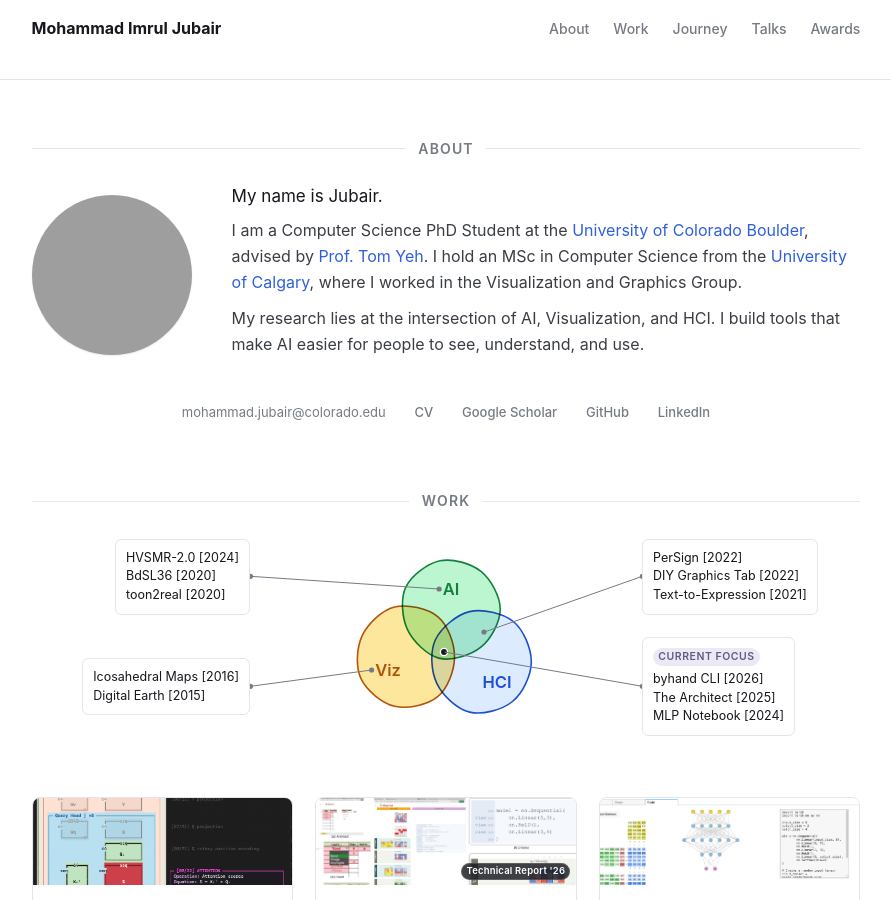
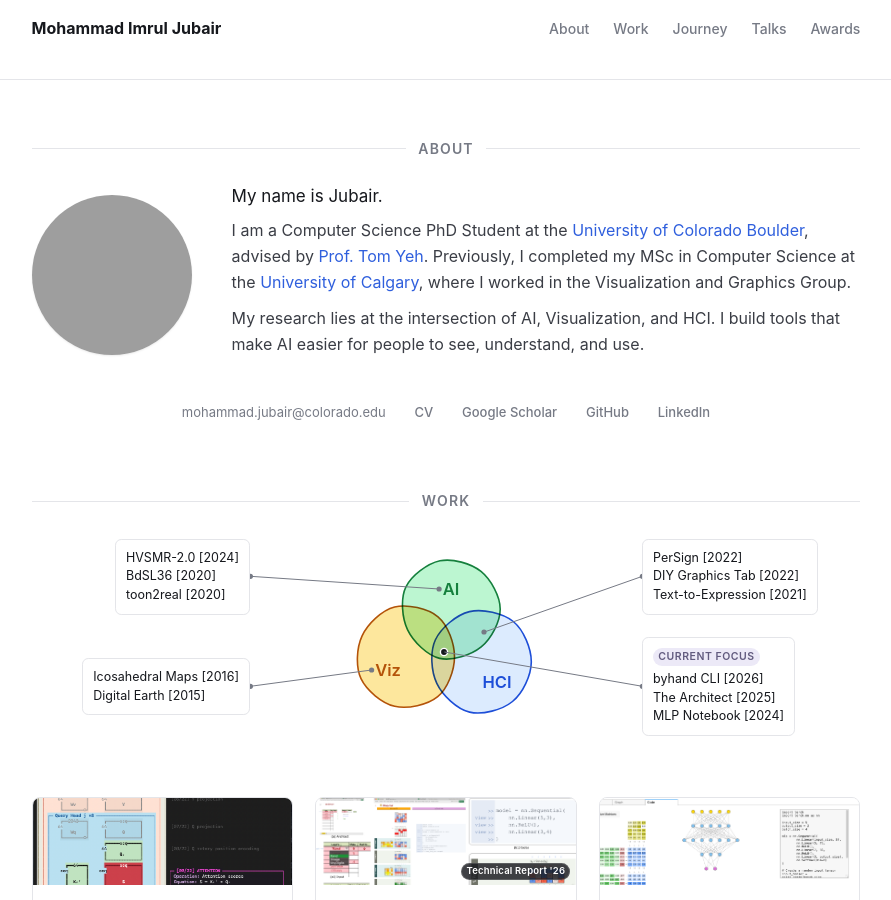
Before and after one commit to imruljubair/imruljubair.github.io, a Jekyll site: the page built from index.html, in a window 1280 px wide and 900 px high. Shown: the whole window, without its empty margins (194-1085 px from the left). Built offline with Jekyll 4.4.1, drawn with Linux system fonts in a browser that asks for light colours; grey boxes are pictures that could not be loaded.

Commit message:
Rephrase MSc completion statement in bio

```diff
--- a/_data/bio.yml
+++ b/_data/bio.yml
@@ -14,7 +14,7 @@ paragraphs:
   - >-
     I am a Computer Science PhD Student at the
     [University of Colorado Boulder](https://www.colorado.edu/cs/), advised by [Prof. Tom Yeh](https://www.colorado.edu/cs/tom-yeh).
-    I hold an MSc in Computer Science from the [University of Calgary](https://www.ucalgary.ca/),
+    Previously, I completed my MSc in Computer Science at the [University of Calgary](https://www.ucalgary.ca/),
     where I worked in the Visualization and Graphics Group.
   - >-
     My research lies at the intersection of AI, Visualization, and HCI. I build tools that make AI easier for people to see, understand, and use.
```
